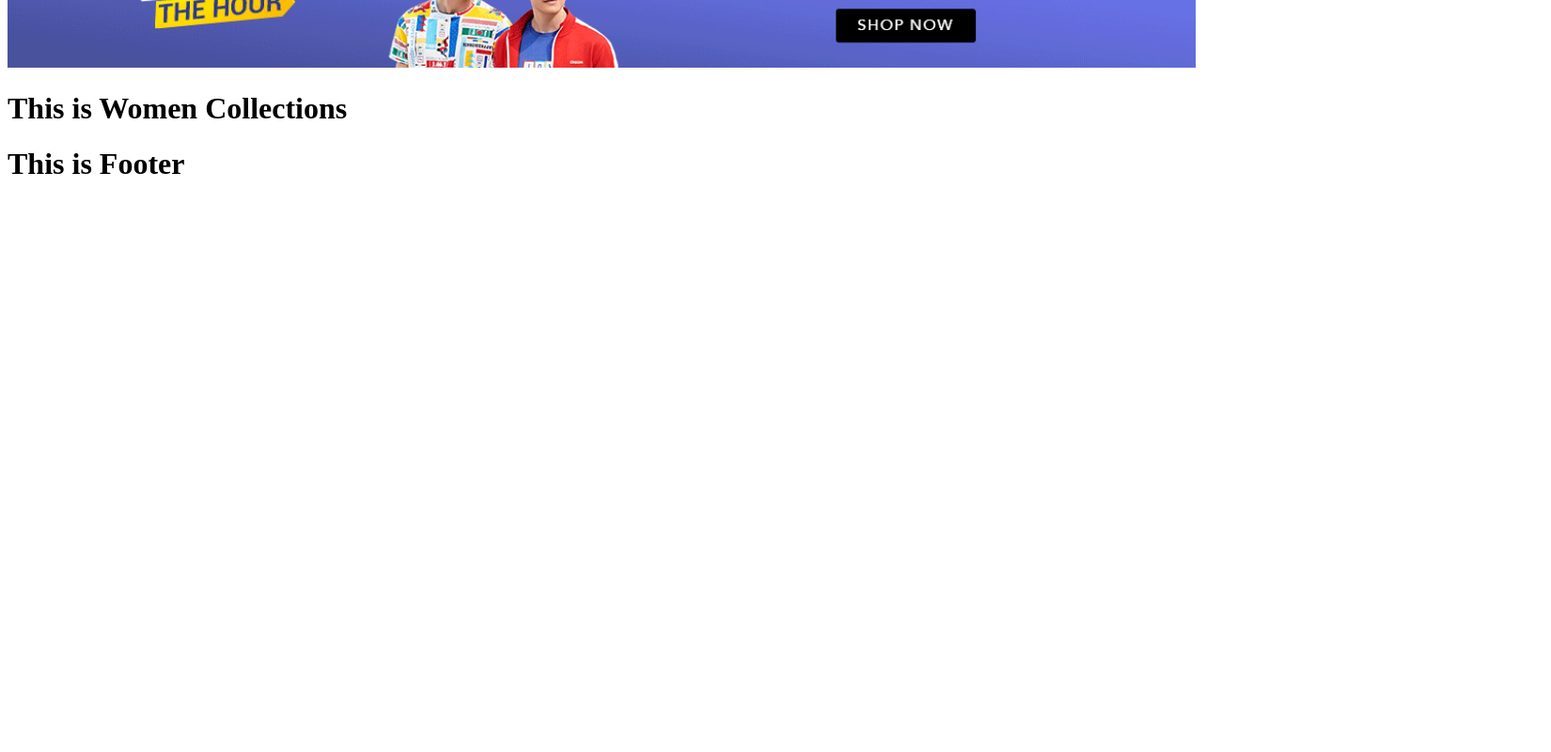
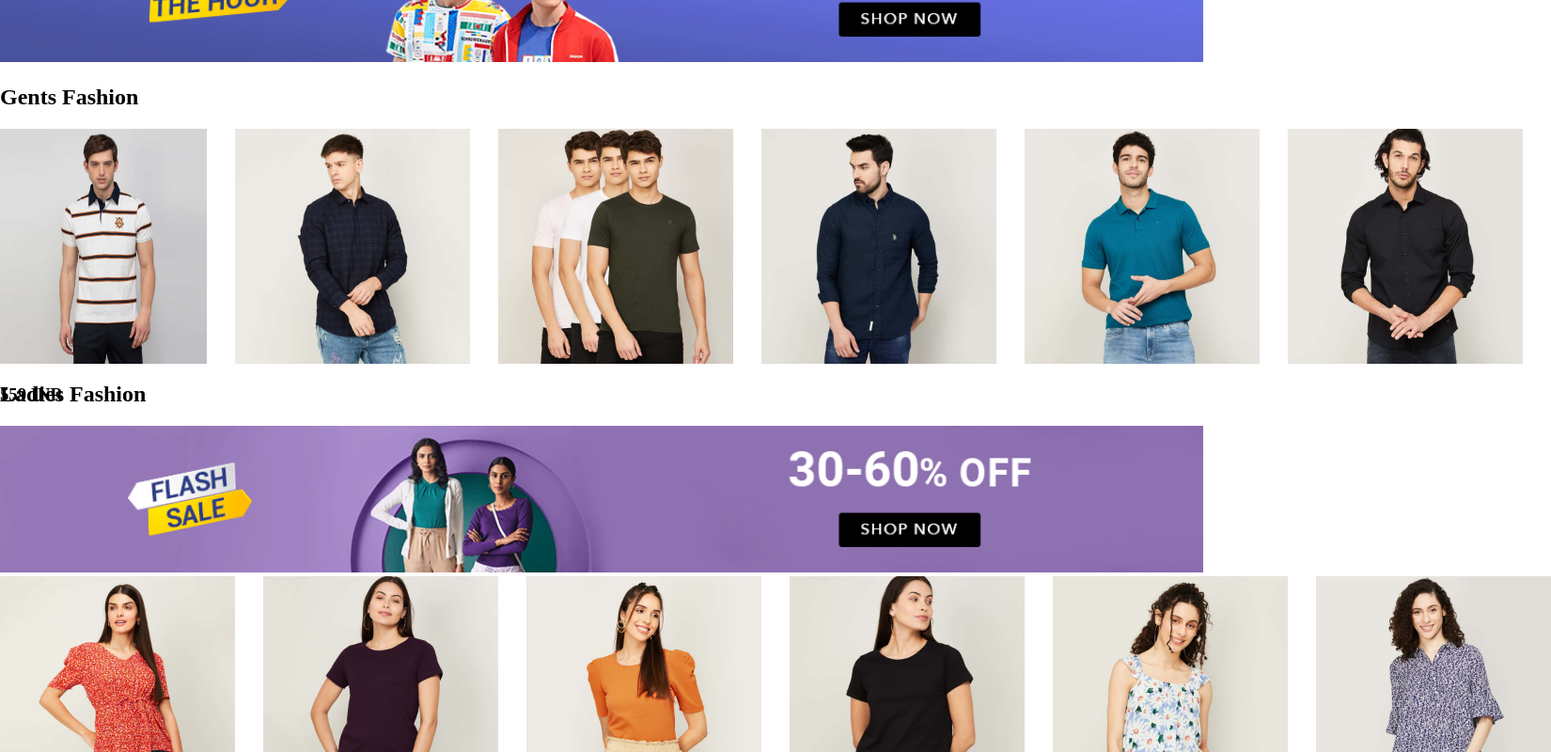
Before and after one commit to sriram5N2/React-Landing-Page, a React (Vite) app in the folder my-shopping-store/: page / in a window 1280 px wide. Shown: the part 180-980 px from the top of the page at 94% size, 1650 px wide, since content can reach past the window. Before the commit the page ends 800 px from the top, so only its background shows below. Built offline with nearby package versions, Linux system fonts and the light colour scheme.

Commit message:
created Men and women collection

```diff
--- a/my-shopping-store/src/App.css
+++ b/my-shopping-store/src/App.css
@@ -1,3 +1,7 @@
+body{
+  margin: 0;
+
+}
 .main-container{
   display: flex;
 
@@ -40,3 +44,18 @@
   margin-top: 10px;
   width: 100%;
 }
+.women-banner img{
+  width:100%
+}
+.Men-images{
+  display: flex;
+  width: 180px;
+  height: 250px;
+  gap: 30px;
+}
+.one-unit img{
+  width: 220px;
+  height: 250px;
+
+
+}
--- a/my-shopping-store/src/components/Footer.jsx
+++ b/my-shopping-store/src/components/Footer.jsx
@@ -4,7 +4,9 @@ const Footer = () => {
   return (
     <div>
 
-      <h1>This is Footer </h1>
+     <div className="women-banner">
+      <img src='../assets/footer.png' alt='footer'/>
+     </div>
 
     </div>
   )
--- a/my-shopping-store/src/components/Mencollection.jsx
+++ b/my-shopping-store/src/components/Mencollection.jsx
@@ -1,8 +1,24 @@
 import React from 'react'
 
-const Mencollection = () => {
+const Mencollection = (props) => {
+  const {title,image1,image2,image3,image4,image5,image6,price1,price2}=props.gents;
   return (
-    <div>
+    <div className='Collections'>
+      <h2>{title}</h2>
+      <div className='Men-images'>
+       <div className='one-unit'>
+         <img src={image1} alt='Men-image1' />
+          <h3>{price1}</h3>
+       </div>
+
+
+
+      <img src={image2} alt='Men-image2' />
+      <img src={image3} alt='Men-image3' />
+      <img src={image4} alt='Men-image4' />
+      <img src={image5} alt='Men-image5' />
+      <img src={image6} alt='Men-image6' />
+      </div>
 
     </div>
   )
--- a/my-shopping-store/src/components/Womencollection.jsx
+++ b/my-shopping-store/src/components/Womencollection.jsx
@@ -1,9 +1,24 @@
 import React from 'react'
 
-const Womencollection = () => {
+const Womencollection = (props) => {
+ const {title,image1,image2,image3,image4,image5,image6}=props.ladies
+
   return (
-    <div>
-      <h1> This is Women Collections </h1>
+    <div className='Collections'>
+
+       <h2>{title}</h2>
+       <div className="women-banner">
+          <img  src='../assets/LadiesBanner.gif' alt='Ladies-Banner'/>
+       </div>
+      <div className='Men-images'>
+      <img src={image1} alt='Women-image1' />
+      <img src={image2} alt='Women-image2' />
+      <img src={image3} alt='Women-image3' />
+      <img src={image4} alt='Women-image4' />
+      <img src={image5} alt='Women-image5' />
+      <img src={image6} alt='Women-image6' />
+      </div>
+
     </div>
   )
 }
--- a/my-shopping-store/src/pages/Mainpage.jsx
+++ b/my-shopping-store/src/pages/Mainpage.jsx
@@ -4,14 +4,14 @@ import Womencollection from '../components/Womencollection'
 import Footer from '../components/Footer'
 import Navbar from '../components/Navbar'
 import Banner from '../components/Banner'
-
+import {Gents,Ladies} from '../data';
 const Mainpage = () => {
   return (
     <div>
       <Navbar />
       <Banner />
-      <Mencollection />
-      <Womencollection />
+      <Mencollection gents={Gents} />
+      <Womencollection ladies={Ladies}/>
       <Footer />
     </div>
   )
```
